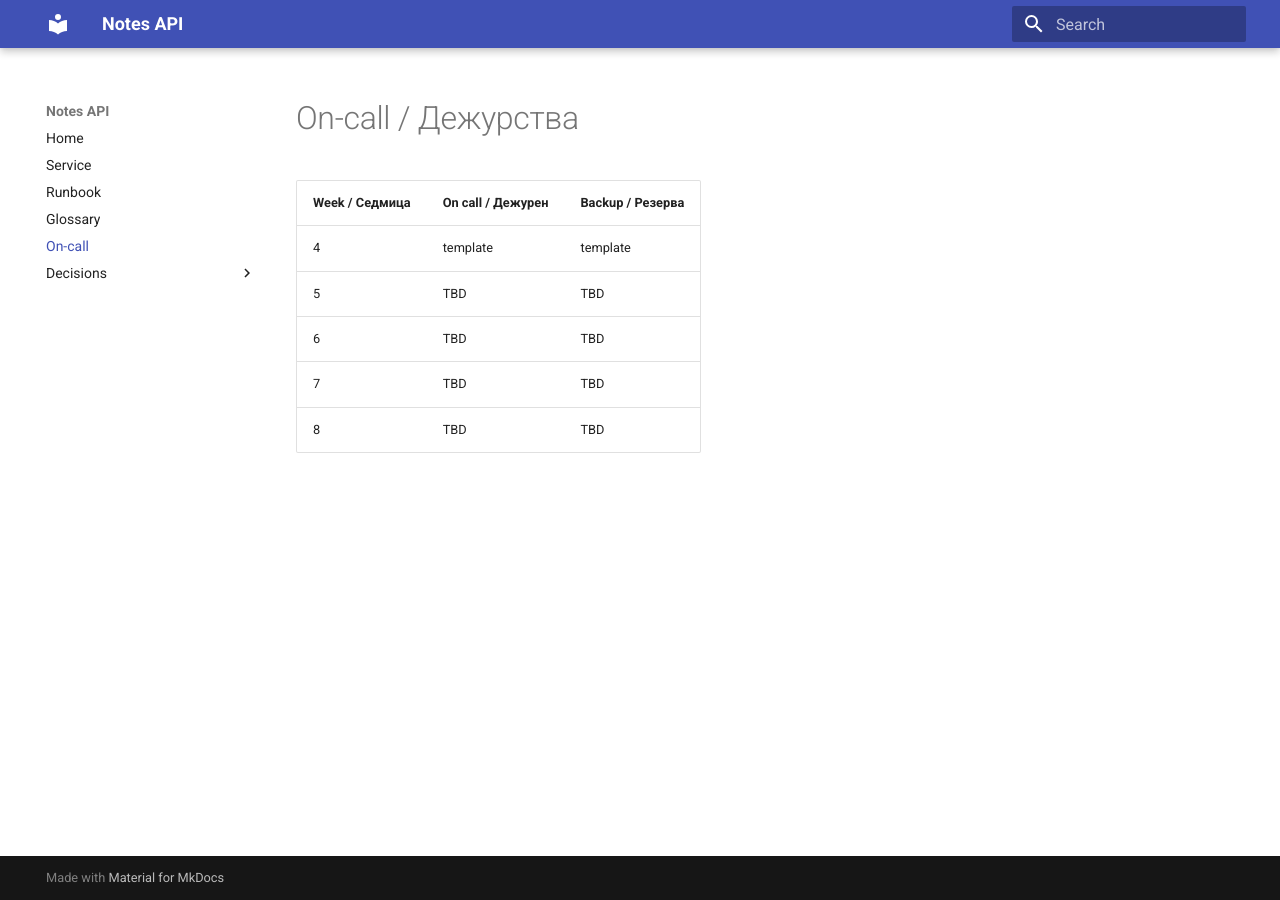
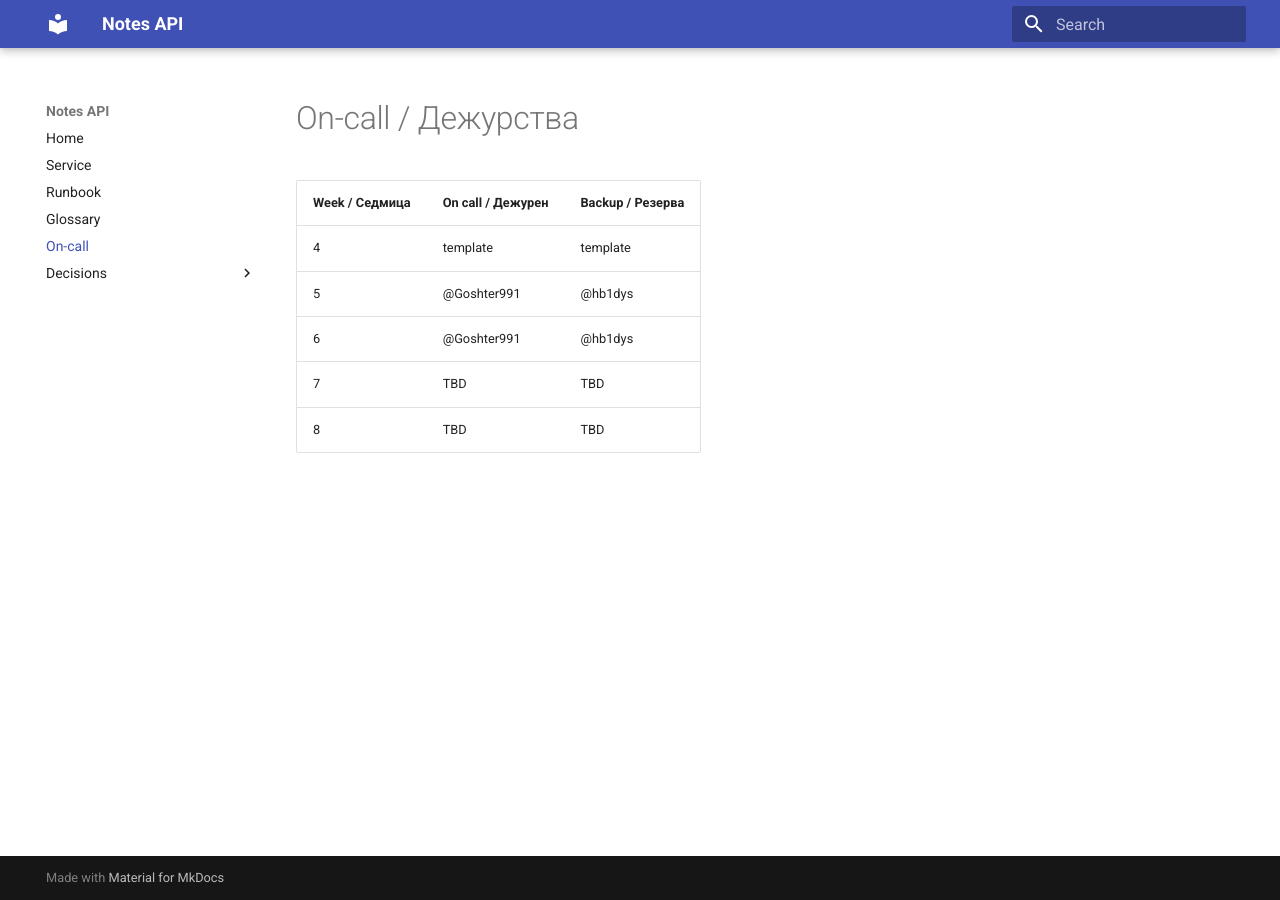
Before and after one commit to hb1dys/devops-labs-fn361223029, an MkDocs documentation site: the page built from docs/oncall.md, in a window 1280 px wide. Built offline with MkDocs 1.6.1 and Material for MkDocs 9.7.7, drawn with Linux system fonts in a browser that asks for light colours.

Commit message:
conflict

```diff
--- a/docs/oncall.md
+++ b/docs/oncall.md
@@ -3,7 +3,7 @@
 | Week / Седмица | On call / Дежурен | Backup / Резерва |
 |---|---|---|
 | 4 | template | template |
-| 5 | TBD | TBD |
-| 6 | TBD | TBD |
+| 5 | @Goshter991 | @hb1dys |
+| 6 | @Goshter991 | @hb1dys |
 | 7 | TBD | TBD |
 | 8 | TBD | TBD |
```
